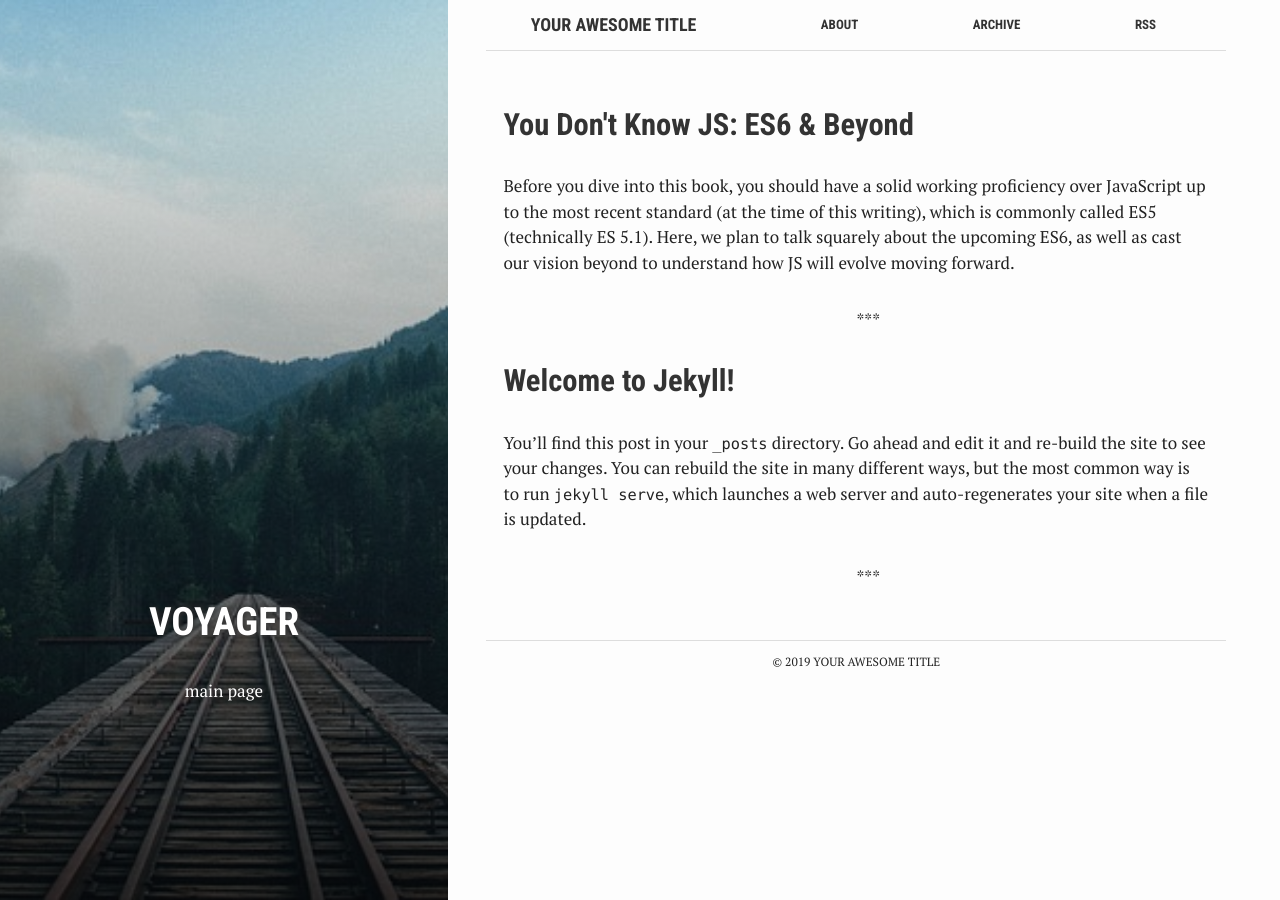
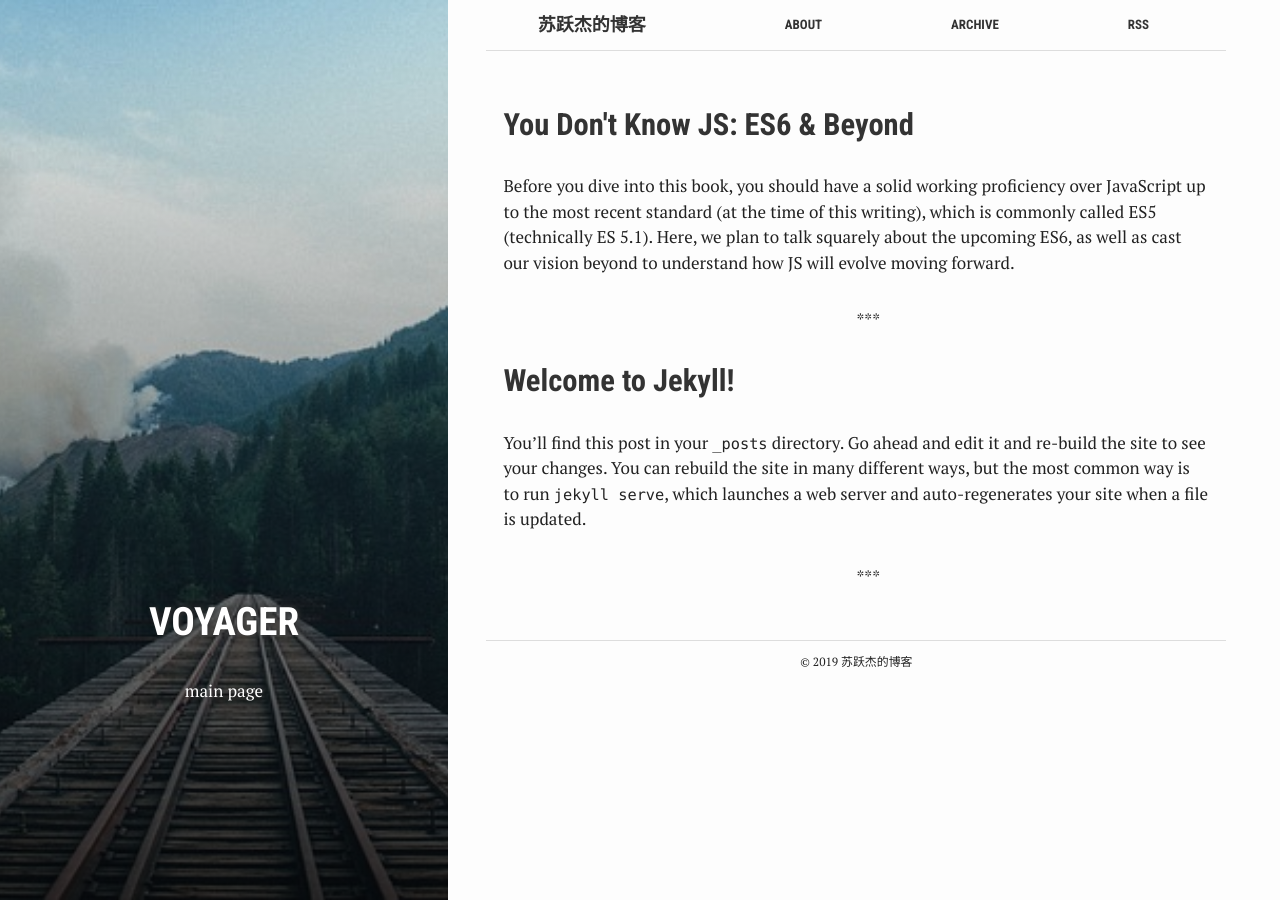
Before and after one commit to suyuejie/blog, a Jekyll site: the page built from index.html, in a window 1280 px wide. Built offline with Jekyll 4.4.1, drawn with Linux system fonts in a browser that asks for light colours.

Commit message:
Add files via upload

```diff
--- a/_config.yml
+++ b/_config.yml
@@ -6,17 +6,17 @@
 # 'jekyll serve'. If you change this file, please restart the server process.
 
 # Site settings
-title: Your awesome title
+title: 苏跃杰的博客
 email: your-email@domain.com
 description: > # this means to ignore newlines until "baseurl:"
   Write an awesome description for your new site here. You can edit this
   line in _config.yml. It will appear in your document head meta (for
   Google search results) and in your feed.xml site description.
-baseurl: "" # the subpath of your site, e.g. /blog
+baseurl: "/blog" # the subpath of your site, e.g. /blog
 lang: "en"
 url: "http://localhost:4000" # the base hostname & protocol for your site
-twitter_username: jekyllrb
-github_username:  jekyll
+twitter_username: suyuejie
+github_username: suyuejie
 disqus_username:
 
 # Build settings
```
